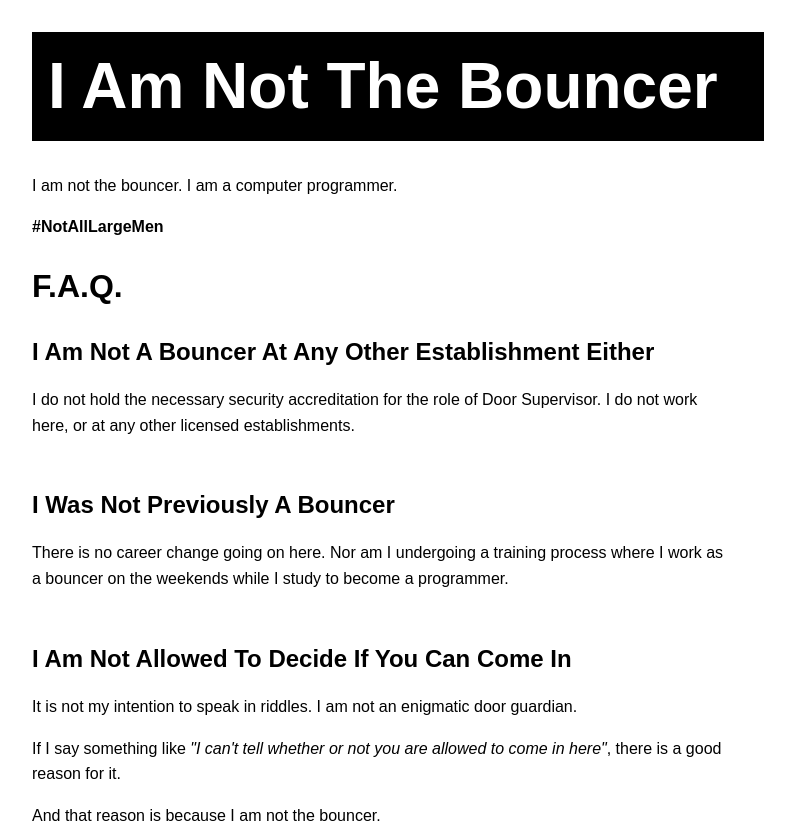
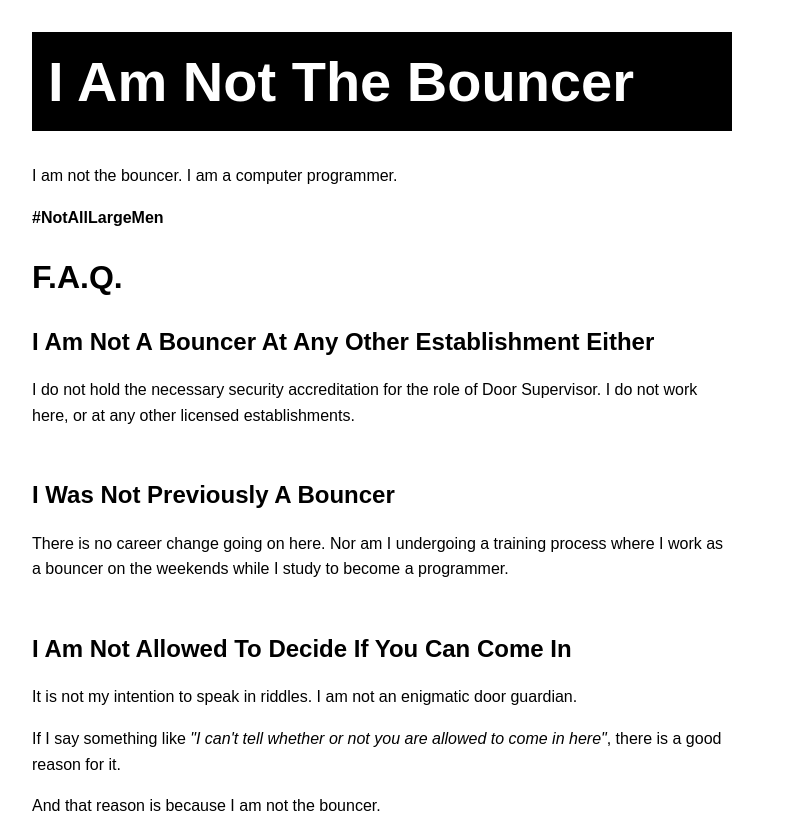
Before and after one commit to johnny-morrice/not-all-large-men, a plain HTML site: page index.html in a window 1280 px wide. Shown: the top 831 px of the page, without its empty margins (258-1053 px from the left). Drawn offline with Linux system fonts and the light colour scheme.

Commit message:
Fix font size for heading

```diff
--- a/assets/styles.css
+++ b/assets/styles.css
@@ -22,13 +22,12 @@ h1, h2 {
 
 .top-heading {
   display: block;
-  width: 100%;
   background-color: black;
   color: white;
   padding: 1rem 1rem;
   margin: 0 0 2rem 0;
   font-weight: bold;
-  font-size: clamp(2rem, 6vw, 4rem); /* Responsive font size */
+  font-size: clamp(2rem, 5vw, 3.5rem); /* Responsive font size */
   line-height: 1.2;
 }
 
```
